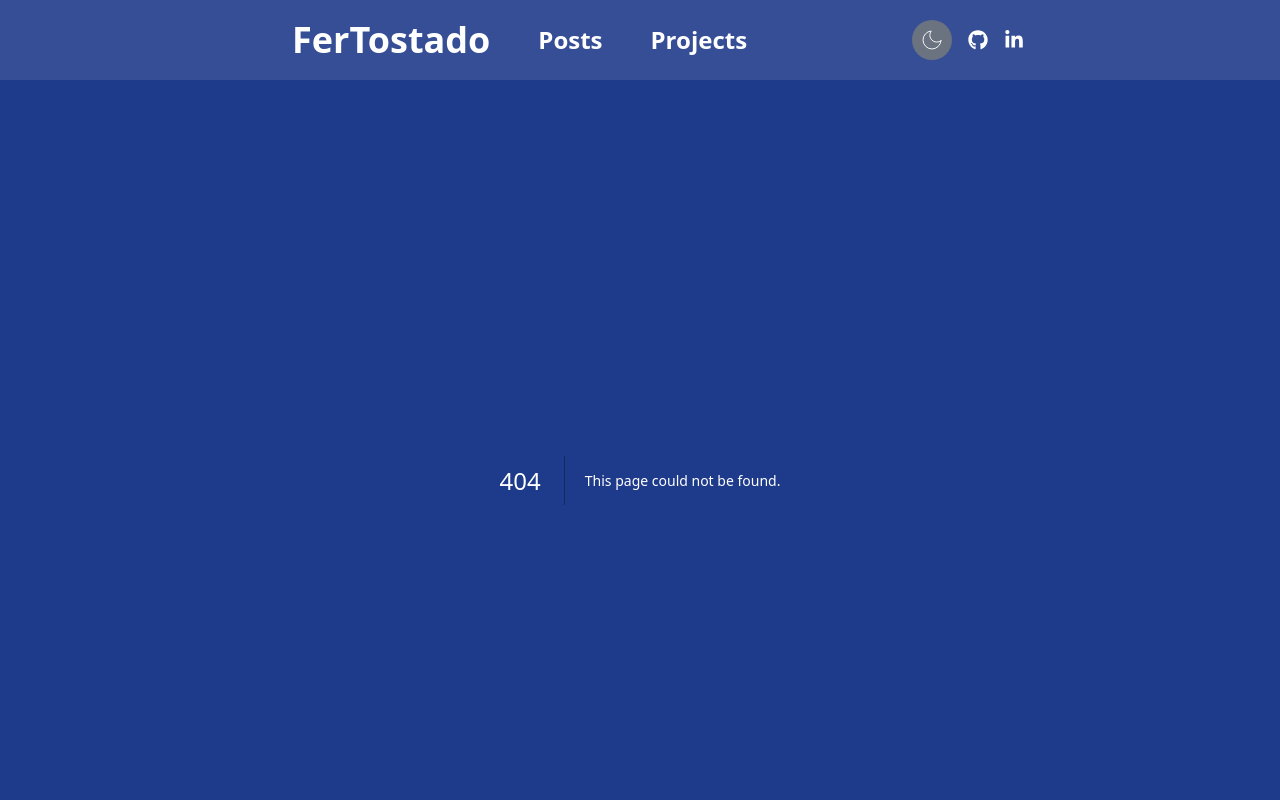
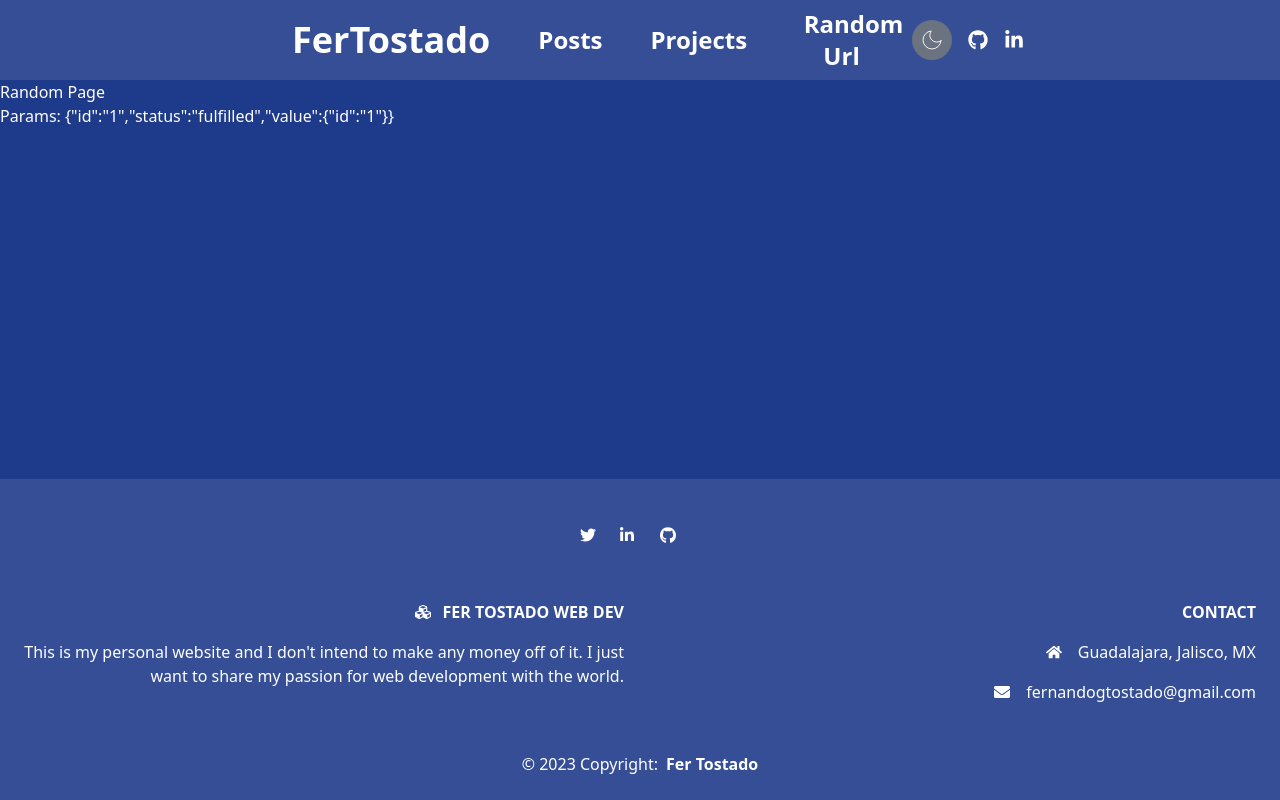
Before and after one commit to esponges/personal-page-app-dir, a Next.js app: page /random/1 in a window 1280 px wide. Before the commit this address had no page. Shown: the top 800 px of the page. Built offline with nearby package versions, Linux system fonts and the light colour scheme.

Commit message:
random  url

```diff
--- /dev/null
+++ b/src/app/random/[id]/page.tsx
@@ -0,0 +1,8 @@
+export default function Page({ params }: { params: { id: string } }) {
+  return (
+    <div>
+      <h1>Random Page</h1>
+      <p>Params: {JSON.stringify(params)}</p>
+    </div>
+  );
+}
--- a/src/components/layouts/navbar.tsx
+++ b/src/components/layouts/navbar.tsx
@@ -77,6 +77,14 @@ export const Navbar = () => {
               >
                 Projects
               </NavbarLink>
+              <NavbarLink
+                href={`random/number-${Math.floor(Math.random() * 1000)}`}
+                textSize="md:text-xl lg:text-2xl text-lg"
+                className={NAV_LINK_HOVER_CLASS}
+                shouldDisplay={!isMobile}
+              >
+                Random Url
+              </NavbarLink>
             </div>
             <div className="hidden flex-row items-center gap-4 md:flex">
               <DarkModeToggler />
```
